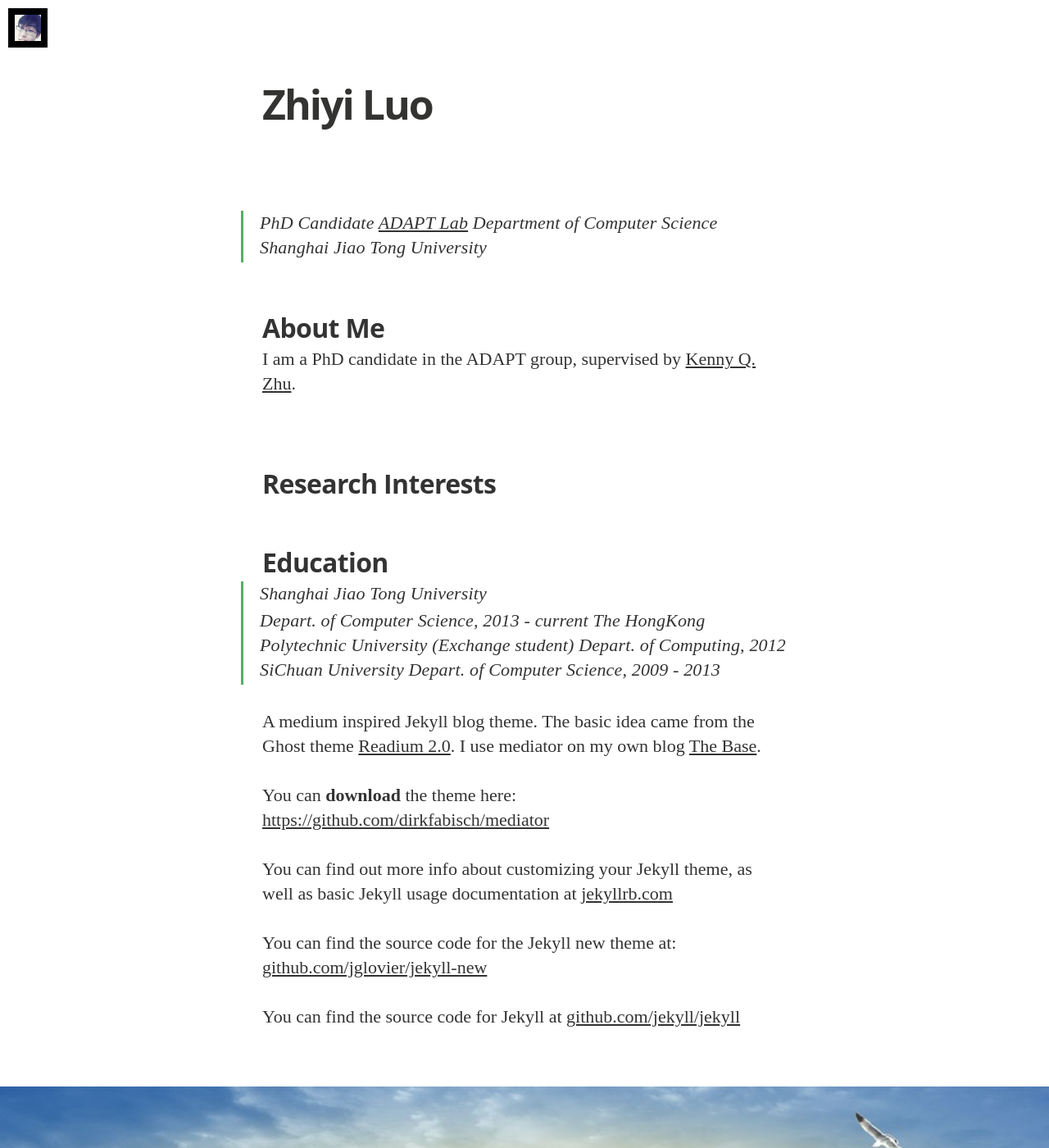
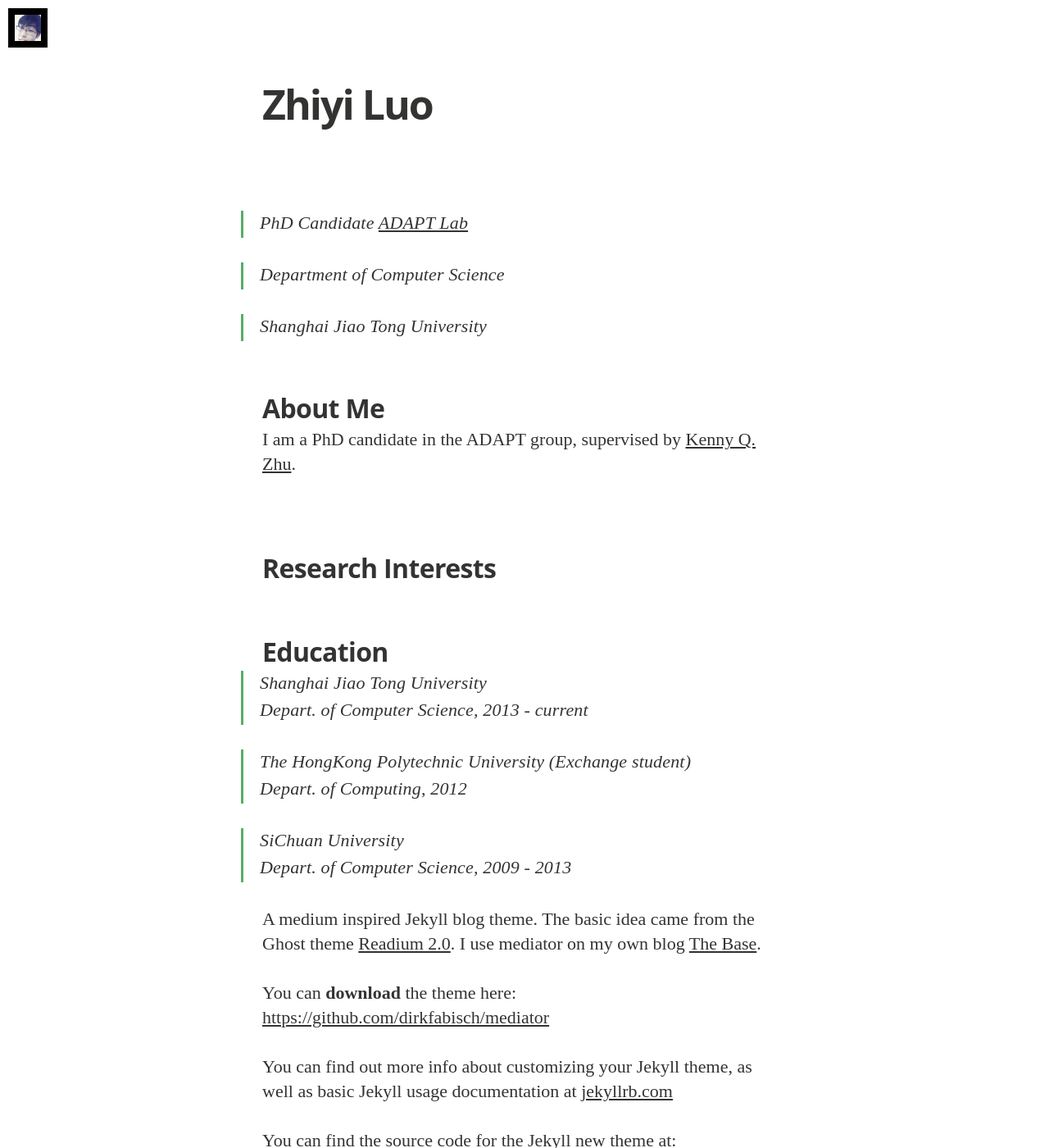
Before and after one commit to yysherlock/yysherlock.github.io, a Jekyll site: the page built from about.md, in a window 1280 px wide and 1400 px high. Shown: the whole window at 82% size. Built offline with Jekyll 4.4.1, drawn with Linux system fonts in a browser that asks for light colours; nearby versions of some CDN libraries; some web fonts are replaced; Markdown is read by kramdown in place of the engine named in the settings.

```diff
--- a/about.md
+++ b/about.md
@@ -5,19 +5,23 @@ permalink: /about/
 ---
 
 > PhD Candidate [ADAPT Lab](http://adapt.seiee.sjtu.edu.cn/)
+
 > Department of Computer Science
+
 > Shanghai Jiao Tong University
 
-## About Me
+# About Me
 I am a PhD candidate in the ADAPT group, supervised by [Kenny Q. Zhu](http://www.cs.sjtu.edu.cn/~kzhu/).
 
-## Research Interests
+# Research Interests
 
-## Education
+# Education
 > Shanghai Jiao Tong University
 >> Depart. of Computer Science, 2013 - current
+
 > The HongKong Polytechnic University (Exchange student)
 >> Depart. of Computing, 2012
+
 > SiChuan University
 >> Depart. of Computer Science, 2009 - 2013
 
```
